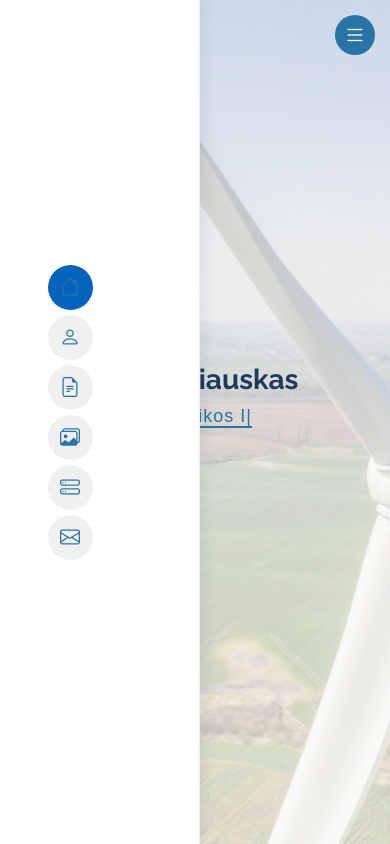
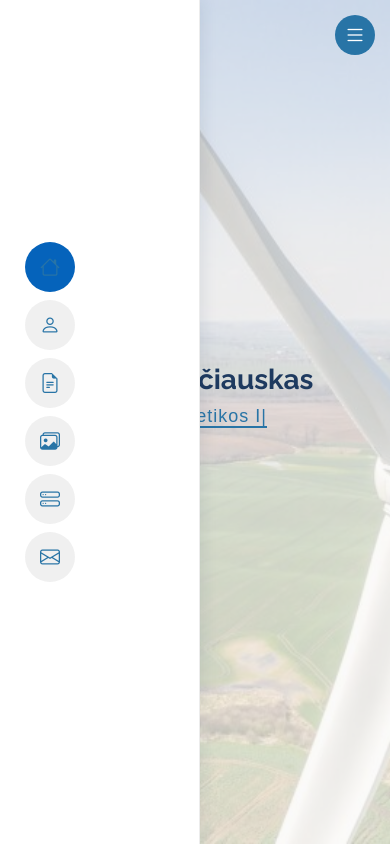
Before and after one commit to modestasvilciauskas/modestasvilciauskas.github.io, a plain HTML site: page index.html in a window 390 px wide. Shown: the top 844 px of the page. Drawn offline with Linux system fonts and the light colour scheme.

Commit message:
Update custom.css

```diff
--- a/assets/css/custom.css
+++ b/assets/css/custom.css
@@ -369,54 +369,82 @@ section .container {
         padding: 8px;
     }
 }
-/* SONELES NAVIGACIJOS JUOSTOS PLOTIS */
+
+/* ================================
+   ŠONINIS MENIU
+================================ */
 
 #header {
-    width: 65px;
-    max-width: 65px;
-    padding: 0;
-    left: 0;
+    width: 70px !important;
+    max-width: 70px !important;
+    left: 0 !important;
+    overflow: visible !important;
 }
 
-/* Navigacijos elementai */
 #navmenu {
-    width: 65px;
-    padding: 0;
+    width: 70px !important;
 }
 
-/* Navigacijos mygtukai */
-#navmenu a {
-    width: 45px;
-    height: 45px;
-    margin: 5px auto;
-    display: flex;
-    align-items: center;
-    justify-content: center;
+#navmenu ul {
+    width: 70px !important;
 }
 
-/* Ikonos */
-#navmenu a i {
-    font-size: 20px;
+#navmenu a {
+    width: 50px !important;
+    height: 50px !important;
+    margin: 8px auto !important;
+    display: flex !important;
+    align-items: center !important;
+    justify-content: center !important;
+    overflow: hidden !important;
 }
 
-/* Paslepiame tekstus, kai juosta suskleista */
 #navmenu a span {
-    display: none;
+    display: none !important;
 }
 
 /* Pagrindinio turinio atitraukimas */
+
 .main {
-    margin-left: 65px;
+    margin-left: 70px !important;
+    padding-left: 20px !important;
 }
 
-/* Prisitaikymas telefonams */
+/* ================================
+   PROGRESO JUOSTOS
+================================ */
+
+.skills .progress {
+    background-color: #dce5ed !important;
+    height: 10px !important;
+}
+
+.skills .progress-bar {
+    background-color: #2874a6 !important;
+}
+
+/* Progreso juostų tekstas */
+
+.skills .skill .val {
+    color: #1e3a5f !important;
+}
+
+/* ================================
+   PRITAIKYMAS TELEFONAMS
+================================ */
+
 @media (max-width: 1199px) {
     #header {
-        width: 0;
-        max-width: 0;
+        width: 0 !important;
+        max-width: 0 !important;
+    }
+
+    #navmenu {
+        width: auto !important;
     }
 
     .main {
-        margin-left: 0;
+        margin-left: 0 !important;
+        padding-left: 15px !important;
     }
 }
```
